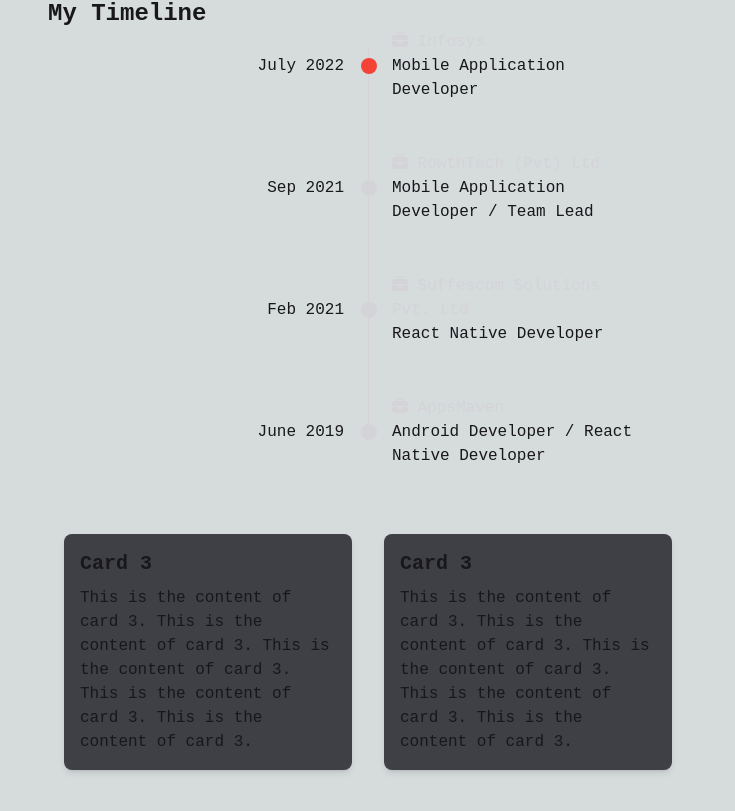
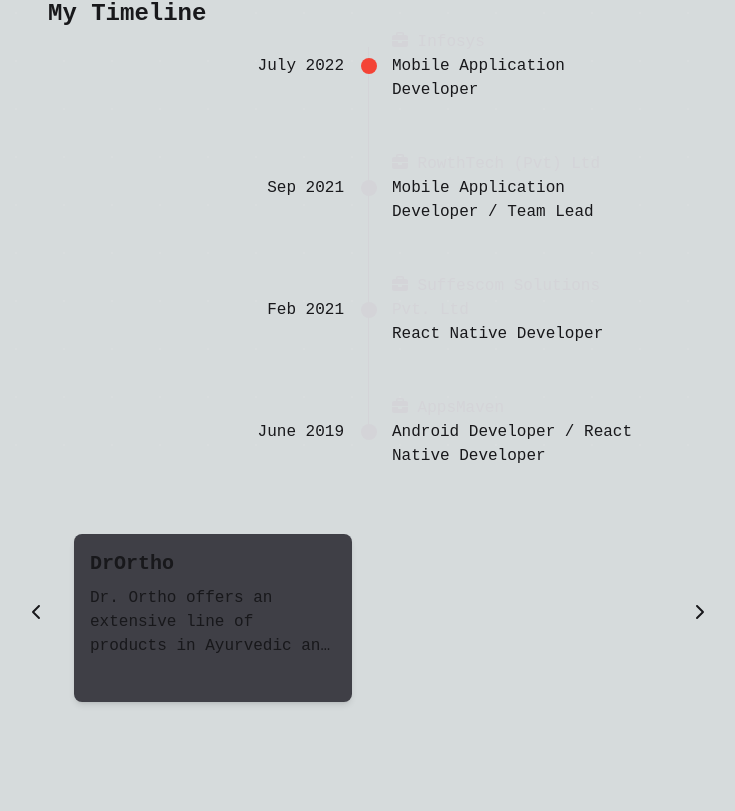
Before and after one commit to sehgalrishabh/sehgalrishabh.github.io, a Next.js app: page / in a window 1280 px wide. Shown: the part 323-1134 px from the top of the page, without its empty margins (272-1007 px from the left). After the commit the page ends 1105 px from the top, so only its background shows below. Built offline with nearby package versions, Linux system fonts and the light colour scheme; a web font is replaced by a local one.

Commit message:
feat: added projects showcase

```diff
--- a/package.json
+++ b/package.json
@@ -15,6 +15,7 @@
     "@fortawesome/free-solid-svg-icons": "^6.5.1",
     "@fortawesome/react-fontawesome": "^0.2.0",
     "color-convert": "^2.0.1",
+    "framer-motion": "^11.2.10",
     "lodash": "^4.17.21",
     "next": "14.1.3",
     "react": "^18",
--- a/src/app/globals.css
+++ b/src/app/globals.css
@@ -140,6 +140,56 @@ li:first-child .point {
   -ms-overflow-style: none; /* IE and Edge */
   scrollbar-width: none; /* Firefox */
 }
+.showcase::-webkit-scrollbar {
+  display: none; /* Chrome, Safari, Opera */
+}
+
+/* .showcase::before,
+.showcase::after {
+  --gradient-start: rgb(24, 24, 27);
+  content: "";
+  height: 100%;
+  width: 10%;
+  display: block;
+  position: absolute;
+  background: var(--gradient-start);
+}
+
+.showcase::before {
+  left: 0;
+  background: linear-gradient(
+    to right,
+    var(--gradient-start) 0%,
+    transparent 100%
+  );
+}
+
+.showcase::after {
+  right: 0;
+  background: linear-gradient(
+    to left,
+    var(--gradient-start) 0%,
+    transparent 100%
+  );
+} */
+
+/* List items */
+.showcase > li {
+  height: 200px; /* Initial height */
+  transition: all 0.3s ease;
+}
+
+.showcase > li:hover {
+  height: auto;
+}
+.showcase > li:hover .bg-dark-accent {
+  background: var(--secondary);
+}
+
+.showcase > li:hover .additional-data {
+  display: block; /* Display additional data */
+}
+
 @layer utilities {
   .text-balance {
     text-wrap: balance;
--- a/src/app/page.tsx
+++ b/src/app/page.tsx
@@ -1,8 +1,16 @@
+"use client";
+import React from "react";
 import { faGithub, faLinkedin } from "@fortawesome/free-brands-svg-icons";
 import PillButton from "@/components/PillButton";
-import { faEnvelope, faBriefcase } from "@fortawesome/free-solid-svg-icons";
+import {
+  faEnvelope,
+  faBriefcase,
+  faChevronLeft,
+  faChevronRight,
+} from "@fortawesome/free-solid-svg-icons";
 import { FontAwesomeIcon } from "@fortawesome/react-fontawesome";
 import Link from "next/link";
+import projects from "../data/projects.json";
 
 const Landing = () => {
   const experience = [
@@ -69,8 +77,8 @@ const Landing = () => {
         </div>
         <p id="about" className="mt-4 text-white-light">
           I&apos;m a software developer with a problem solving attitude. I am
-          focused to provide maximum productivity with minimal efforts and open
-          to learning new technologies with changing times.
+          focused to provide maximum productivity with minimal efforts and keen
+          to learn new technologies with changing times.
         </p>
         <hr className="my-4 text-white-light" />
       </section>
@@ -98,22 +106,37 @@ const Landing = () => {
         </div>
       </section>
       <section className="w-full lg:w-1/2">
-        <ul className="showcase overflow-x-auto flex">
-          {Array.from({ length: 10 }).map((item, index) => {
-            return (
-              <li key={index} className={`w-1/2 flex-shrink-0 p-4`}>
-                <div className="bg-dark-accent rounded-lg shadow-md p-4">
-                  <h2 className="text-xl font-bold">Card 3</h2>
-                  <p className="mt-2">
-                    This is the content of card 3. This is the content of card
-                    3. This is the content of card 3. This is the content of
-                    card 3. This is the content of card 3.
-                  </p>
+        <div className="flex flex-row">
+          <span className="-ml-[32px] p-[16px] cursor-pointer mt-[68px]">
+            <FontAwesomeIcon icon={faChevronLeft} />
+          </span>
+          {/* Projects List */}
+          <ul className="showcase overflow-x-scroll flex space-x-4 relative">
+            {projects.map((item, index) => (
+              <li
+                key={index}
+                className="flex-shrink-0 w-1/2 p-4 cursor-pointer transition-all duration-300 transform"
+              >
+                <div className="bg-dark-accent rounded-lg shadow-md p-4 h-full overflow-hidden transition-all duration-300">
+                  <h2 className="text-xl font-bold">{item.title}</h2>
+                  <p className="mt-2 line-clamp-3">{item.desc}</p>
+                  <div className="additional-data mt-2 hidden">
+                    <p>
+                      {item.desc} {item.desc} {item.desc}
+                      {item.desc} {item.desc} {item.desc}
+                      {item.desc} {item.desc} {item.desc}
+                      {item.desc} {item.desc} {item.desc}
+                      {item.desc} {item.desc} {item.desc}
+                    </p>
+                  </div>
                 </div>
               </li>
-            );
-          })}
-        </ul>
+            ))}
+          </ul>
+          <span className="-mr-[32px] p-[16px] cursor-pointer mt-[68px]">
+            <FontAwesomeIcon icon={faChevronRight} />
+          </span>
+        </div>
       </section>
     </main>
   );
--- /dev/null
+++ b/src/data/projects.json
@@ -0,0 +1,6 @@
+[
+  {
+    "title": "DrOrtho",
+    "desc": "Dr. Ortho offers an extensive line of products in Ayurvedic and Orthotic Range in the pain care segment. Dr. Ortho official app is your trusted partner in joint care. Delighted to offer you a holistic solution for joint pain relief, inspired by the principles of Ayurveda. As one of Asia's leading brands in joint care, Dr. Ortho is committed to provide their valued consumers with natural and effective remedies to alleviate joint discomfort."
+  }
+]
```
Also changed, not shown: 1 other file (tests, documents, lock files or other folders).
